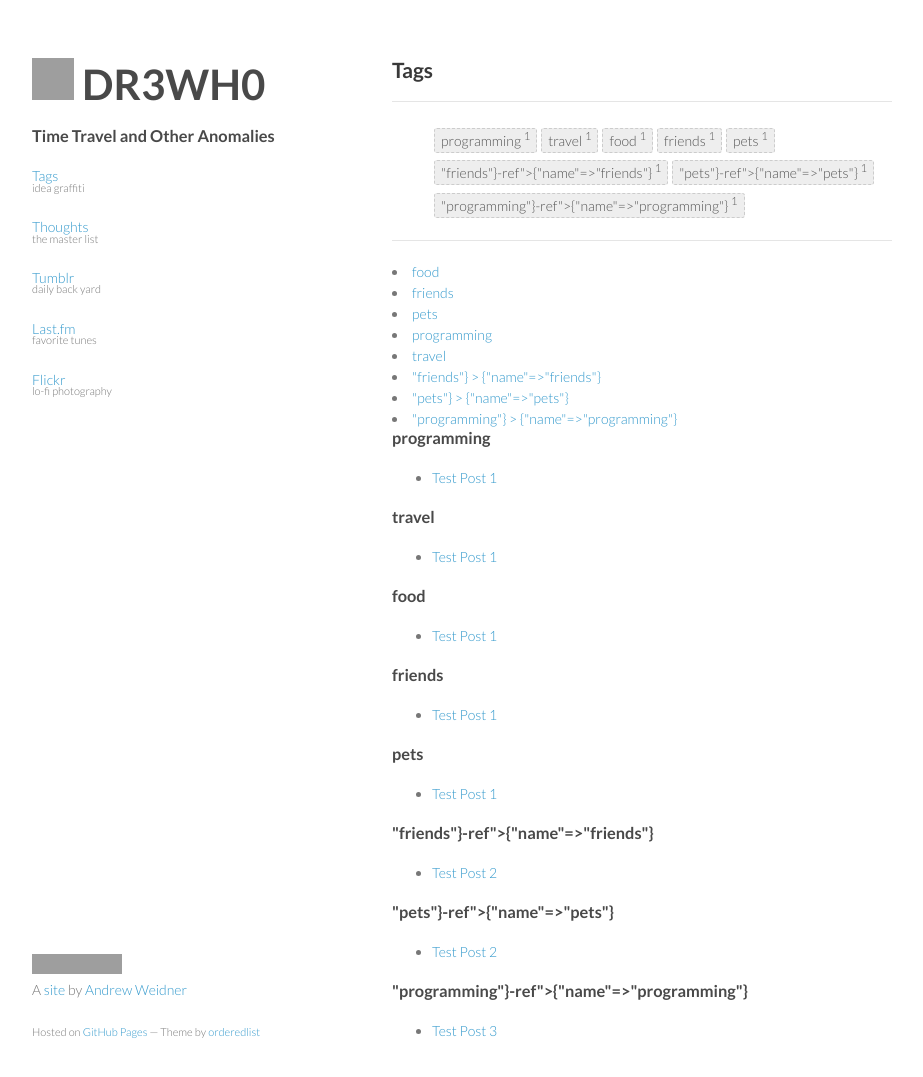
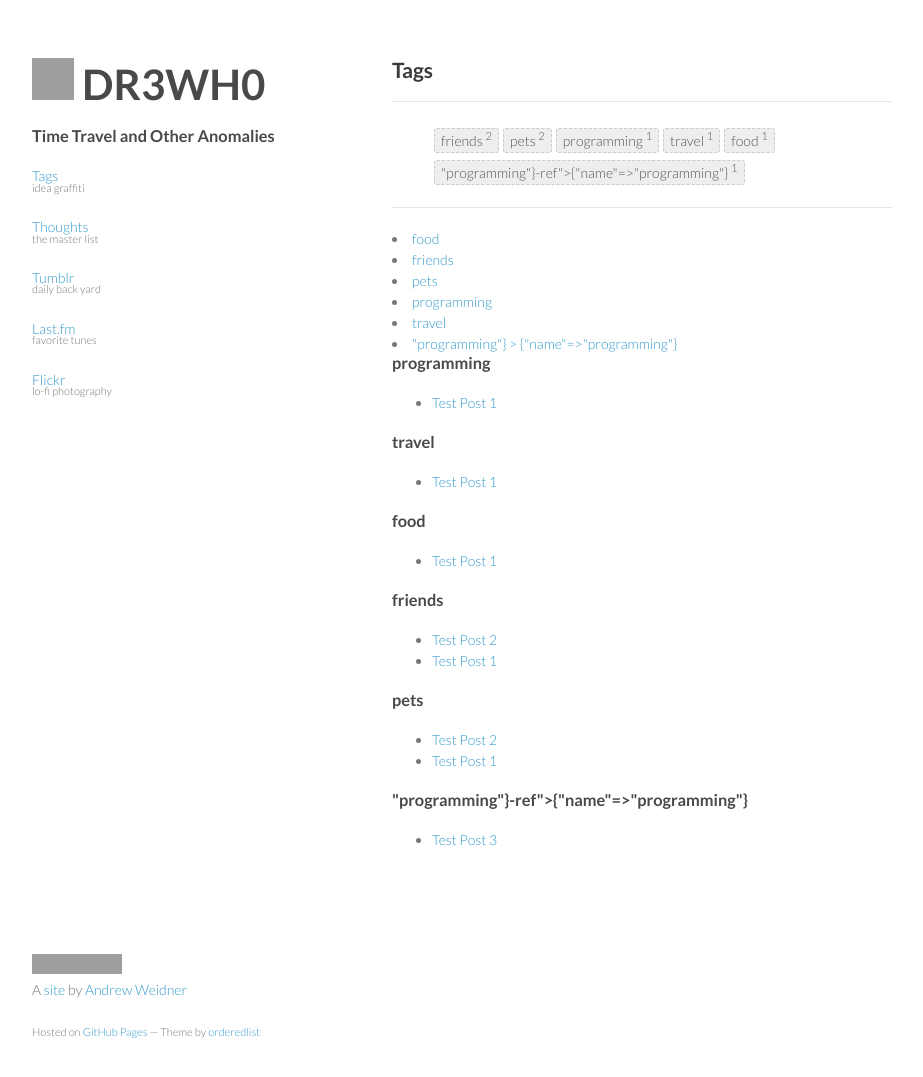
Before and after one commit to drewhop/drewhop.github.io, a Jekyll site: the page built from tags.html, in a window 1280 px wide and 1111 px high. Shown: the top 1077 px of the window, without its empty margins (178-1101 px from the left). Built offline with Jekyll 4.4.1, drawn with Linux system fonts in a browser that asks for light colours; comment, search, counter and statistics services are not loaded; some of the changed lines change nothing that is shown; grey boxes are pictures that could not be loaded.

Commit message:
Update 2013-07-23-Test-2.md

```diff
--- a/_posts/2013-07-23-Test-2.md
+++ b/_posts/2013-07-23-Test-2.md
@@ -3,9 +3,7 @@ published: true
 title: Test Post 2
 layout: post
 category: even
-tags:
- - name: 'friends'
- - name: 'pets'
+tags: [friends, pets]
 ---
 
 # This is a post for testing [porpoises](http://en.wikipedia.org/wiki/Porpoise).
```
